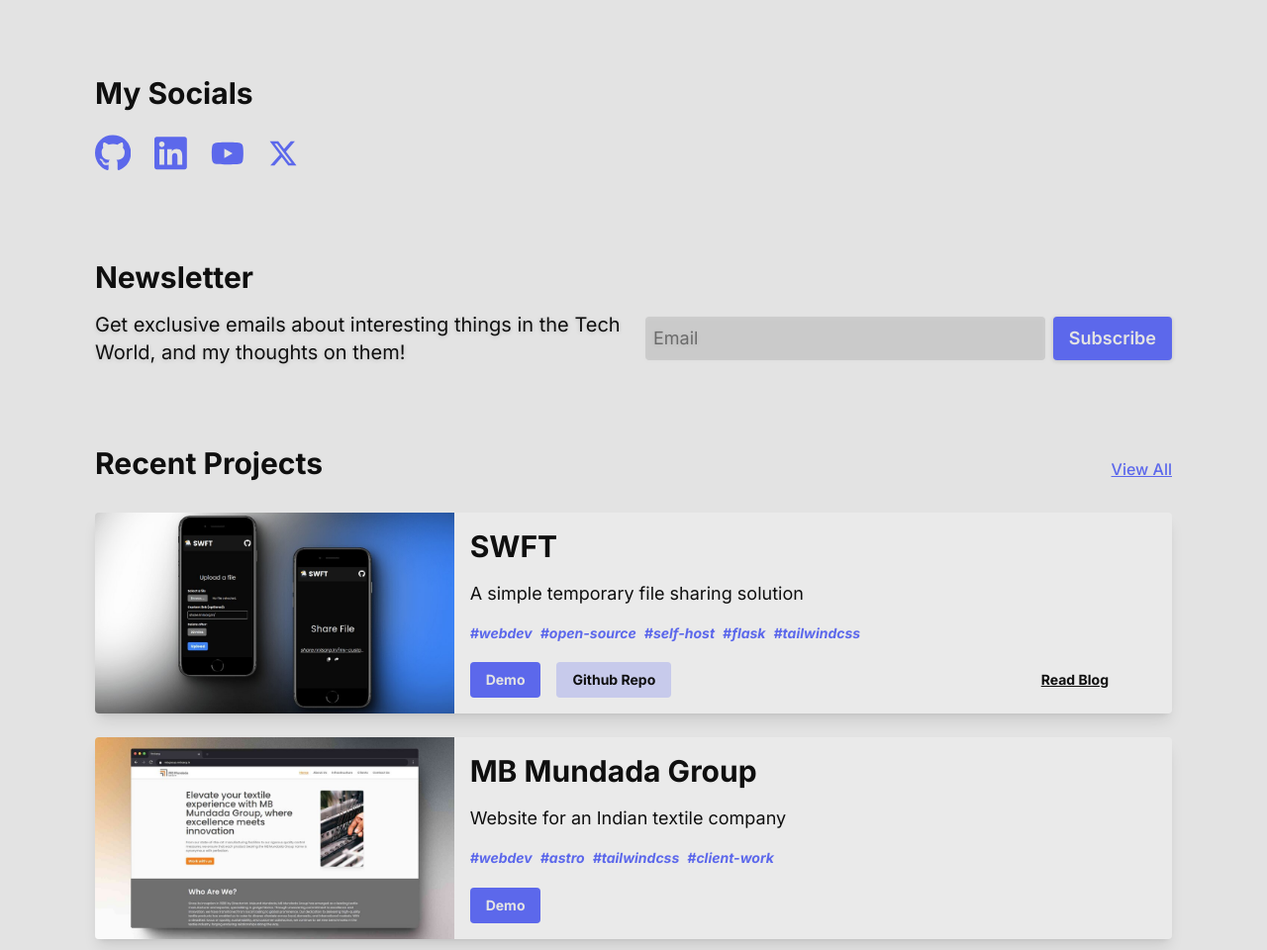
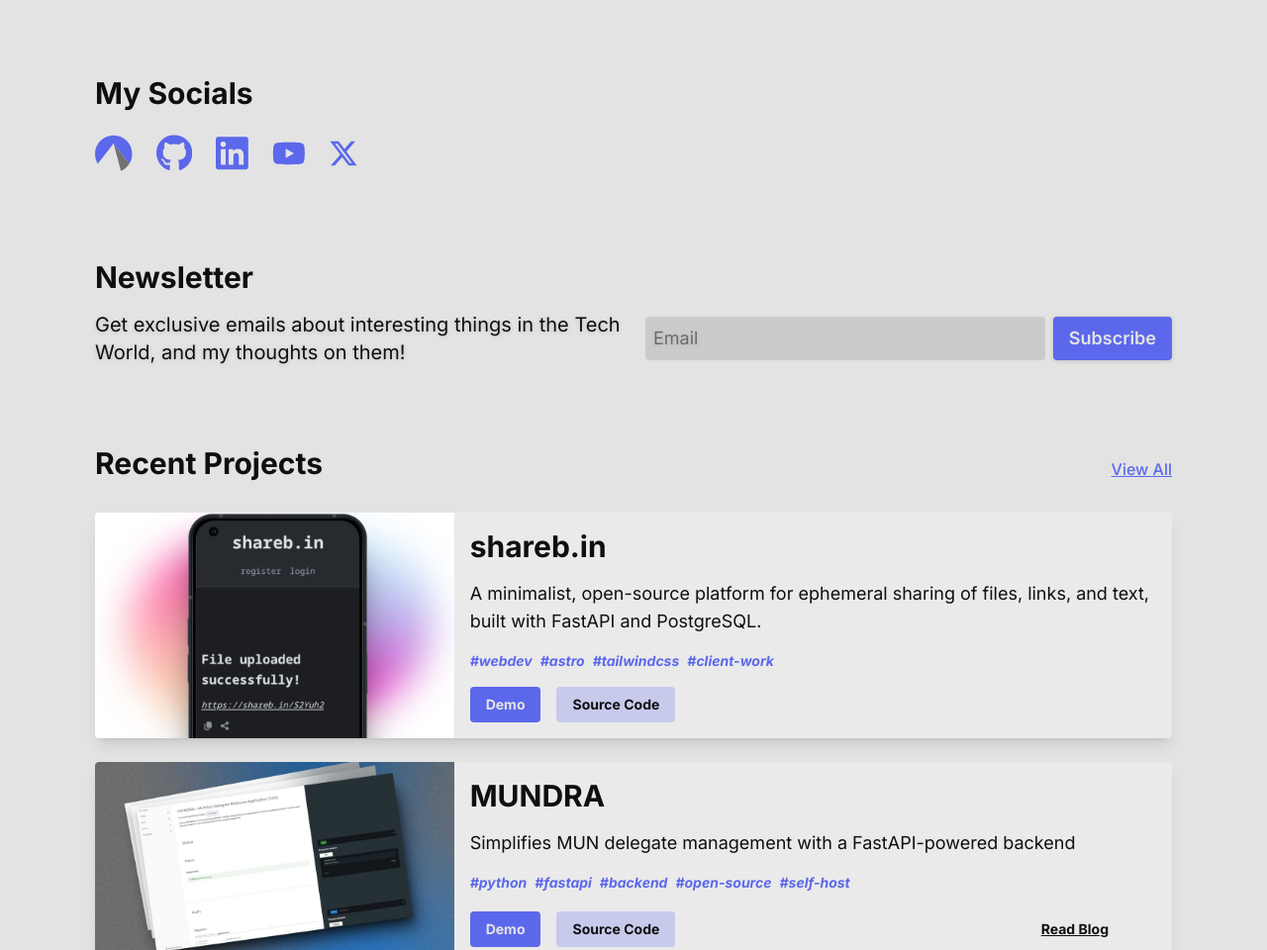
Before and after one commit to hect1k/portfolio, an Astro site: page / in a window 1280 px wide. Shown: the part 420-1380 px from the top of the page at 99% size. Built offline with nearby package versions, Linux system fonts and the light colour scheme; Astro itself is replaced by a stand-in of ours.

Commit message:
sharebin

```diff
--- a/src/components/ProjectCard.astro
+++ b/src/components/ProjectCard.astro
@@ -58,7 +58,7 @@ const project = Astro.props.project;
               target="_blank"
               class="bg-primary/25 rounded px-4 py-2 text-xs font-bold transition-all duration-300 ease-in-out hover:-translate-y-1 hover:scale-105 hover:drop-shadow-xl md:text-sm"
             >
-              Github Repo
+              Source Code
             </a>
           )
         }
--- /dev/null
+++ b/src/components/svgs/Codeberg.astro
@@ -0,0 +1,22 @@
+<svg
+  xmlns="http://www.w3.org/2000/svg"
+  xml:space="preserve"
+  viewBox="0 0 512 512"
+  fill="currentColor"
+  height="1.25em"
+  ><linearGradient
+    id="a"
+    x1="42506.715"
+    x2="42624.223"
+    y1="7642.54"
+    y2="7408.031"
+    gradientTransform="matrix(1.4006 0 0 -1.4006 -59281.402 10836.918)"
+    gradientUnits="userSpaceOnUse"
+    ><stop offset="0"></stop><stop offset=".495"></stop><stop offset="1"
+    ></stop></linearGradient
+  ><path
+    d="M260.8 129.9c-1.2 0-2.2.8-2.2 1.7v.3l98.6 369.7c47.7-20.5 88-55.1 115.6-99.1l-210-271.8c-.4-.5-1.2-.8-2-.8"
+    style="opacity:.5;fill:url(#a)"></path><path
+    d="M255 10.4C114 11 0 125.4 0 266.4c0 48.1 13.5 95.2 39.1 136l213.4-275.9c1.1-1.4 3.5-1.9 5.5-1.1.6.3 1.1.6 1.5 1.1l213.5 276c25.5-40.8 39.1-87.9 39.1-136 0-141.4-114.6-256-256-256-.4-.1-.7-.1-1.1-.1"
+  ></path></svg
+>
--- /dev/null
+++ b/src/pages/codeberg.astro
@@ -0,0 +1,9 @@
+---
+import Redirect from "@/layouts/Redirect.astro";
+import { socialLinks } from "@/utils";
+
+const name = "Codeberg";
+const link = socialLinks["Codeberg"];
+---
+
+<Redirect name={name} link={link} />
--- a/src/pages/contact.astro
+++ b/src/pages/contact.astro
@@ -3,6 +3,7 @@ import BaseLayout from "@/layouts/BaseLayout.astro";
 import Location from "@/components/svgs/Location.astro";
 import Email from "@/components/svgs/Email.astro";
 import LinkedIn from "@/components/svgs/LinkedIn.astro";
+import Codeberg from "@/components/svgs/Codeberg.astro";
 import GitHub from "@/components/svgs/GitHub.astro";
 
 import { socialLinks } from "@/utils";
@@ -52,6 +53,19 @@ const description =
       <div
         class="group hover:text-accent flex w-fit items-center gap-4 transition-all duration-300 ease-in-out"
       >
+        <Codeberg />
+        <h2 class="text-text-light dark:text-text-dark text-lg">
+          <a
+            class="group-hover:text-accent underline transition-all duration-300 ease-in-out"
+            href="/codeberg"
+            title="Codeberg"
+            target="_blank">hect1k</a
+          >
+        </h2>
+      </div>
+      <div
+        class="group hover:text-accent flex w-fit items-center gap-4 transition-all duration-300 ease-in-out"
+      >
         <GitHub />
         <h2 class="text-text-light dark:text-text-dark text-lg">
           <a
--- a/src/pages/index.astro
+++ b/src/pages/index.astro
@@ -1,6 +1,7 @@
 ---
 import BaseLayout from "@/layouts/BaseLayout.astro";
 
+import Codeberg from "@/components/svgs/Codeberg.astro";
 import Github from "@/components/svgs/GitHub.astro";
 import Linkedin from "@/components/svgs/LinkedIn.astro";
 import Youtube from "@/components/svgs/Youtube.astro";
@@ -8,7 +9,7 @@ import X from "@/components/svgs/X.astro";
 import ProjectCard from "@/components/ProjectCard.astro";
 import BlogCard from "@/components/BlogCard.astro";
 
-import { projects, socialLinks } from "@/utils";
+import { projects } from "@/utils";
 const recentProjects = projects.slice(0, 3);
 
 import { getCollection } from "astro:content";
@@ -70,6 +71,13 @@ blogs = blogs.slice(0, 3);
         <div
           class="text-primary flex w-full flex-wrap items-center gap-6 p-2 pl-0 text-3xl"
         >
+          <a
+            href="/codeberg"
+            target="_blank"
+            title="View Codeberg Profile"
+            class="transition-all duration-300 ease-in-out hover:-translate-y-1 hover:scale-105"
+            ><Codeberg /></a
+          >
           <a
             href="/github"
             target="_blank"
--- a/src/utils.ts
+++ b/src/utils.ts
@@ -32,6 +32,7 @@ export const socialLinks = {
   Email: "contact@nnisarg.in",
   Resume: "https://nnisarg.in/resume.pdf",
   Matrix: "https://matrix.to/#/@hect1k:mumbaiglug.org",
+  Codeberg: "https://codeberg.org/hect1k",
   GitHub: "https://github.com/hect1k",
   LinkedIn: "https://www.linkedin.com/in/nnisarggada",
   YouTube: "https://www.youtube.com/@hect1k_dev",
@@ -40,27 +41,12 @@ export const socialLinks = {
 
 export const projects = [
   {
-    title: "SWFT",
-    description: "A simple temporary file sharing solution",
-    categories: ["webdev", "open-source", "self-host", "flask", "tailwindcss"],
-    image: "swft.jpg",
-    url: "https://share.nnisarg.in",
-    repo: "https://github.com/hect1k/swft",
-    blog: "introducing-swft",
-  },
-  {
-    title: "MB Mundada Group",
-    description: "Website for an Indian textile company",
+    title: "shareb.in",
+    description: "A minimalist, open-source platform for ephemeral sharing of files, links, and text, built with FastAPI and PostgreSQL.",
     categories: ["webdev", "astro", "tailwindcss", "client-work"],
-    image: "mbgroup.jpg",
-    url: "https://mbgroup.nnisarg.in",
-  },
-  {
-    title: "Palvi Healthcare",
-    description: "Website for a healthcare clinic",
-    categories: ["webdev", "astro", "tailwindcss", "client-work"],
-    image: "palvi.jpg",
-    url: "https://palvi.nnisarg.in",
+    image: "sharebin.jpg",
+    repo: "https://codeberg.org/hect1k/sharebin",
+    url: "https://shareb.in",
   },
   {
     title: "MUNDRA",
@@ -78,6 +64,28 @@ export const projects = [
     categories: ["go", "devops", "open-source", "self-host"],
     image: "stabl.jpg",
     repo: "https://github.com/hect1k/stabl",
+  },
+  {
+    title: "MB Mundada Group",
+    description: "Website for an Indian textile company",
+    categories: ["webdev", "astro", "tailwindcss", "client-work"],
+    image: "mbgroup.jpg",
+    url: "https://mbgroup.nnisarg.in",
+  },
+  {
+    title: "Palvi Healthcare",
+    description: "Website for a healthcare clinic",
+    categories: ["webdev", "astro", "tailwindcss", "client-work"],
+    image: "palvi.jpg",
+    url: "https://palvi.nnisarg.in",
+  },
+  {
+    title: "SWFT",
+    description: "A simple temporary file sharing solution",
+    categories: ["webdev", "open-source", "self-host", "flask", "tailwindcss"],
+    image: "swft.jpg",
+    repo: "https://github.com/hect1k/swft",
+    blog: "introducing-swft",
   },
   {
     title: "CPIG",
@@ -124,7 +132,6 @@ export const projects = [
     description: "A simple open-source URL shortener",
     categories: ["webdev", "open-source", "self-host", "flask", "tailwindcss"],
     image: "zenlink.jpg",
-    url: "https://short.nnisarg.in",
     repo: "https://github.com/hect1k/zenlink",
     blog: "urls-should-be-simple",
   },
```
Also changed, not shown: public/images/projects/sharebin.jpg (added).
